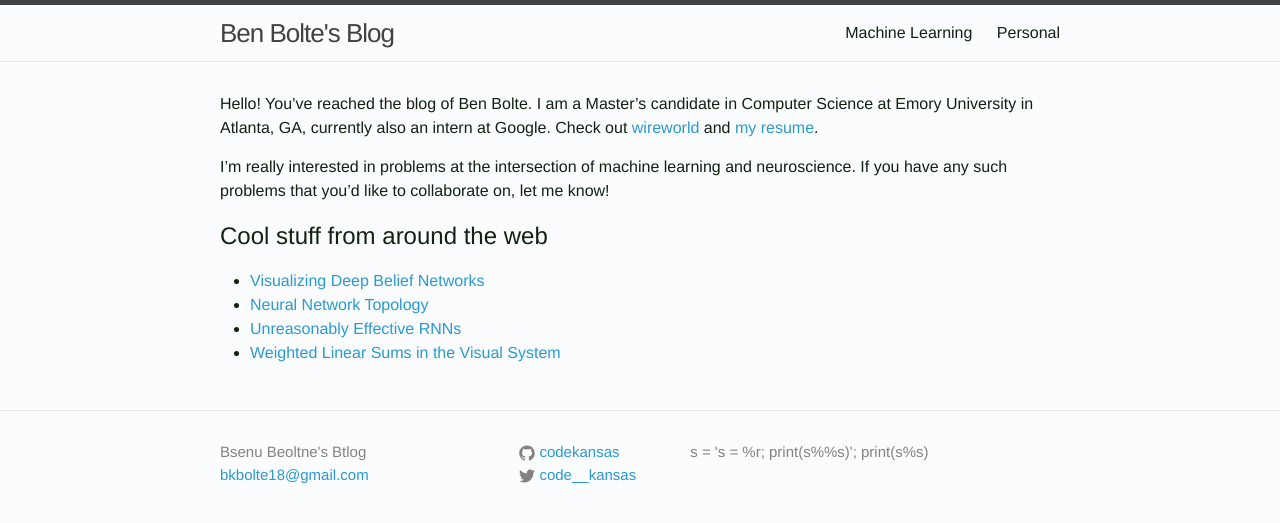
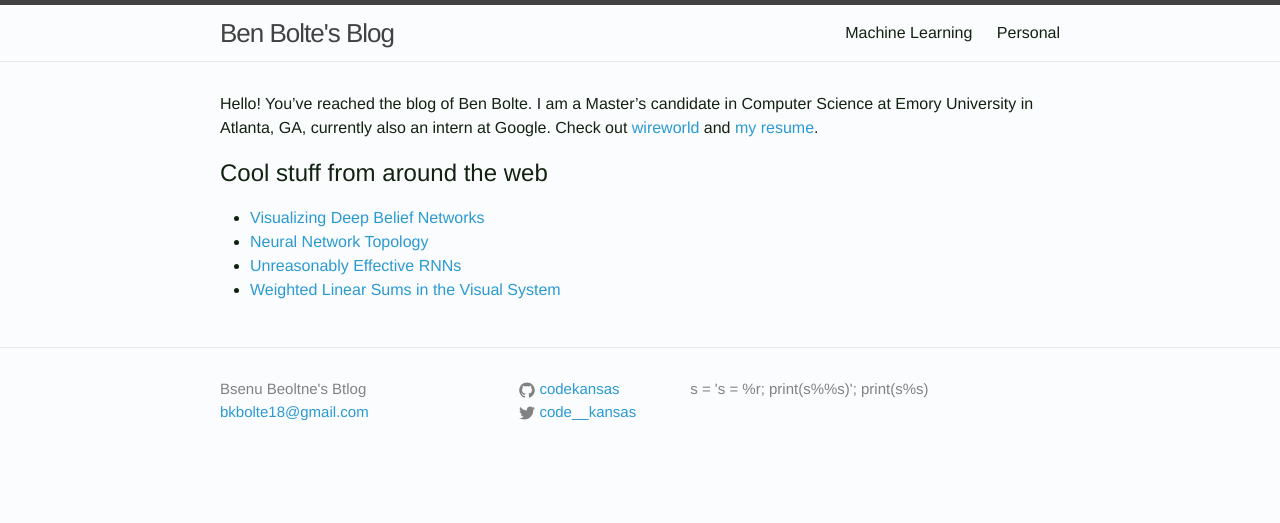
Before and after one commit to codekansas/codekansas.github.io, a Jekyll site: the page built from index.md, in a window 1280 px wide. Shown: the top 523 px of the page. Built offline with Jekyll 4.4.1, drawn with Linux system fonts in a browser that asks for light colours.

Commit message:
changed back index

```diff
--- a/index.md
+++ b/index.md
@@ -8,10 +8,6 @@ Google. Check out <a href="/resources/misc/wireworld.html"
 target="_blank">wireworld</a> and <a href="/resume.html" target="_blank">my
 resume</a>.
 
-I'm really interested in problems at the intersection of machine learning and
-neuroscience. If you have any such problems that you'd like to collaborate on,
-let me know!
-
 ## Cool stuff from around the web
  - [Visualizing Deep Belief Networks](https://www.cs.toronto.edu/~hinton/adi/index.htm)
  - [Neural Network Topology](http://colah.github.io/posts/2014-03-NN-Manifolds-Topology/)
```
